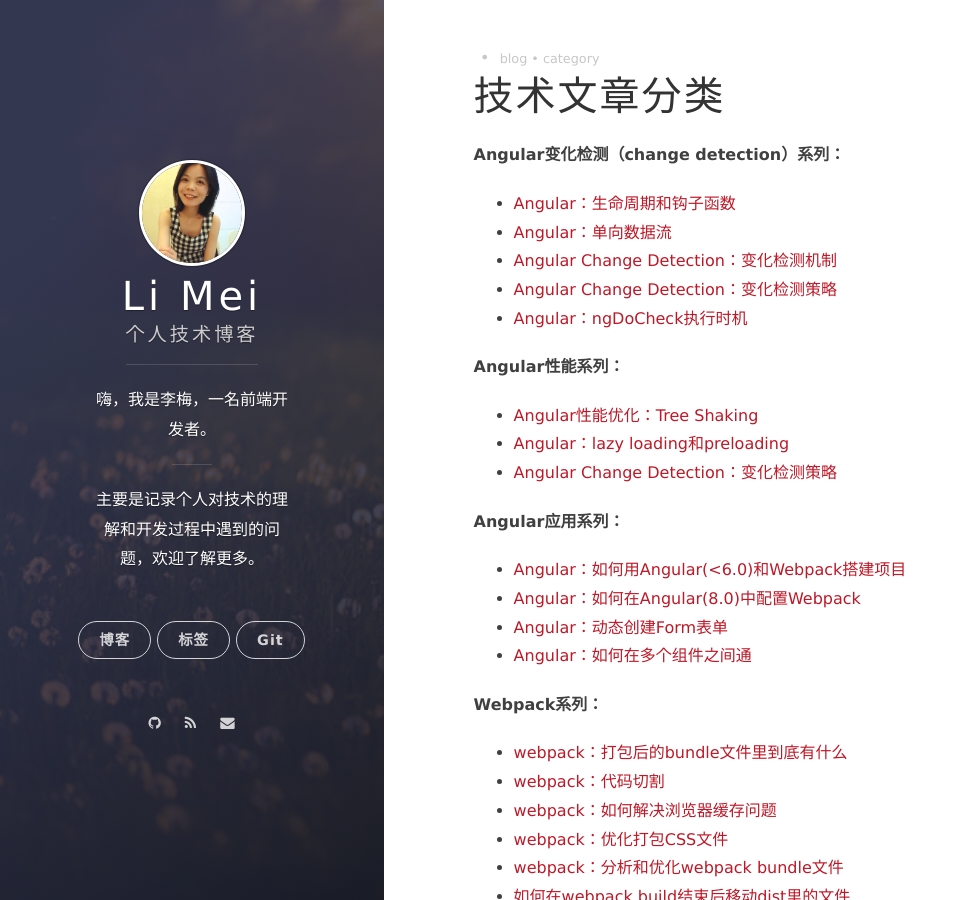
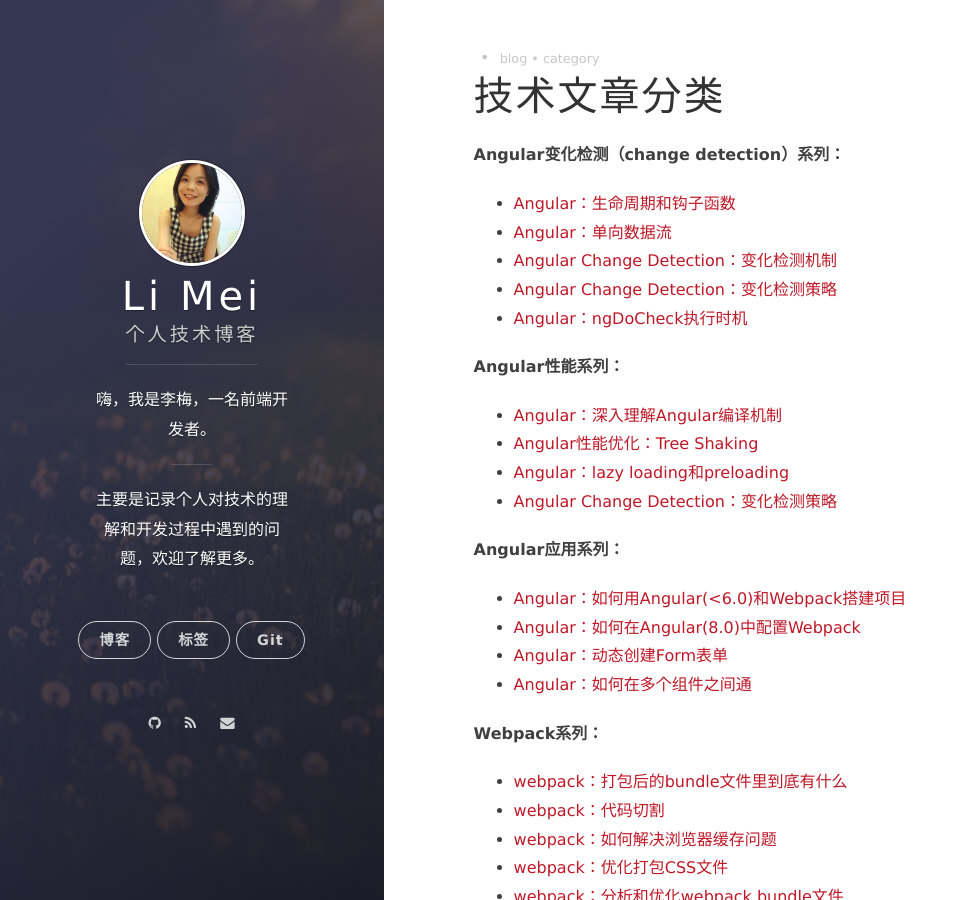
Before and after one commit to LiMeii/LiMeii.github.io, a Jekyll site: the page built from tag.md, in a window 1280 px wide and 900 px high. Shown: the whole window, without its empty margins (0-967 px from the left). Built offline with Jekyll 4.4.1, drawn with Linux system fonts in a browser that asks for light colours; nearby versions of some CDN libraries.

Commit message:
update tag file

```diff
--- a/tag.md
+++ b/tag.md
@@ -12,6 +12,7 @@ layout: post
 - [Angular：ngDoCheck执行时机](https://limeii.github.io/2019/06/angular-ngdocheck-onpush-strategy/)
 
 **Angular性能系列：**
+- [Angular：深入理解Angular编译机制](https://limeii.github.io/2019/08/angular-compiler/)
 - [Angular性能优化：Tree Shaking](https://limeii.github.io/2019/08/angular-tree-shaking/)
 - [Angular：lazy loading和preloading](https://limeii.github.io/2018/09/angular-lazy-loading/)
 - [Angular Change Detection：变化检测策略](https://limeii.github.io/2019/06/angular-changeDetectionStrategy-OnPush/)
```
